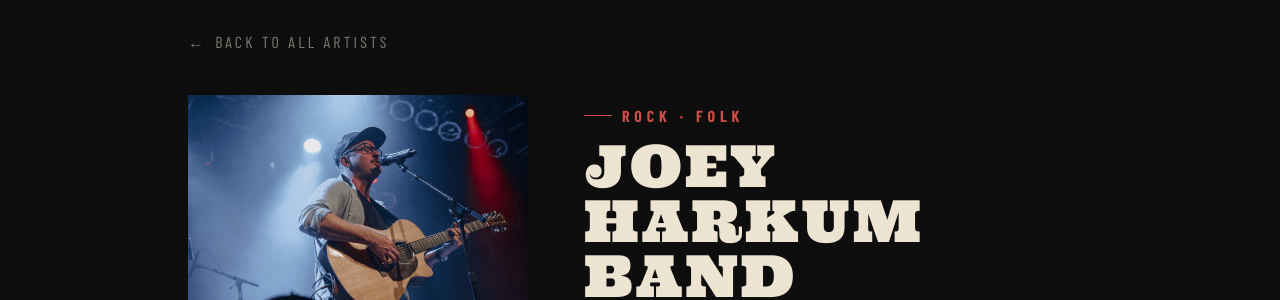
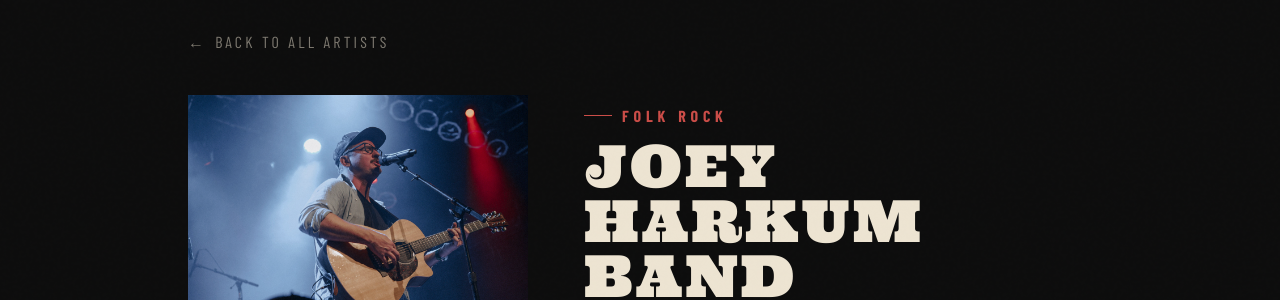
Before and after one commit to RBVFC/rbmf, a Jekyll site: the page built from _artists/joey-harkum.md, in a window 1280 px wide and 900 px high. Shown: the part 159-459 px from the top of the window. Built offline with Jekyll 4.4.1, drawn with Linux system fonts in a browser that asks for light colours; some web fonts are replaced.

Commit message:
Update joey-harkum.md

```diff
--- a/_artists/joey-harkum.md
+++ b/_artists/joey-harkum.md
@@ -1,6 +1,6 @@
 ---
 title: "Joey Harkum Band"
-genre: "Rock · Folk"
+genre: "Folk Rock"
 headliner: false
 set_time: "6:15 PM – 7:30 PM"
 stage: "Main Stage"
@@ -12,7 +12,7 @@
 facebook: "https://www.facebook.com/JoeyHarkum/"
 youtube: "https://www.youtube.com/user/joeyharkummusic"
 website: "http://www.joeyharkum.com/"
-bio_short: "A one-sentence teaser that shows on the lineup grid card."
+bio_short: "Through deep, poignant lyrics which tell stories of happiness, love, loss and sadness, Joey Harkum has been traveling and playing his heartfelt songs for over a decade."
 ---
 
 For his entire life Joey Harkum has been strumming a guitar and after a decade of touring as the lead singer and songwriter of Baltimore-based band Pasadena, he released his debut solo album, Love and Labor, to critical acclaim in 2016.
```
